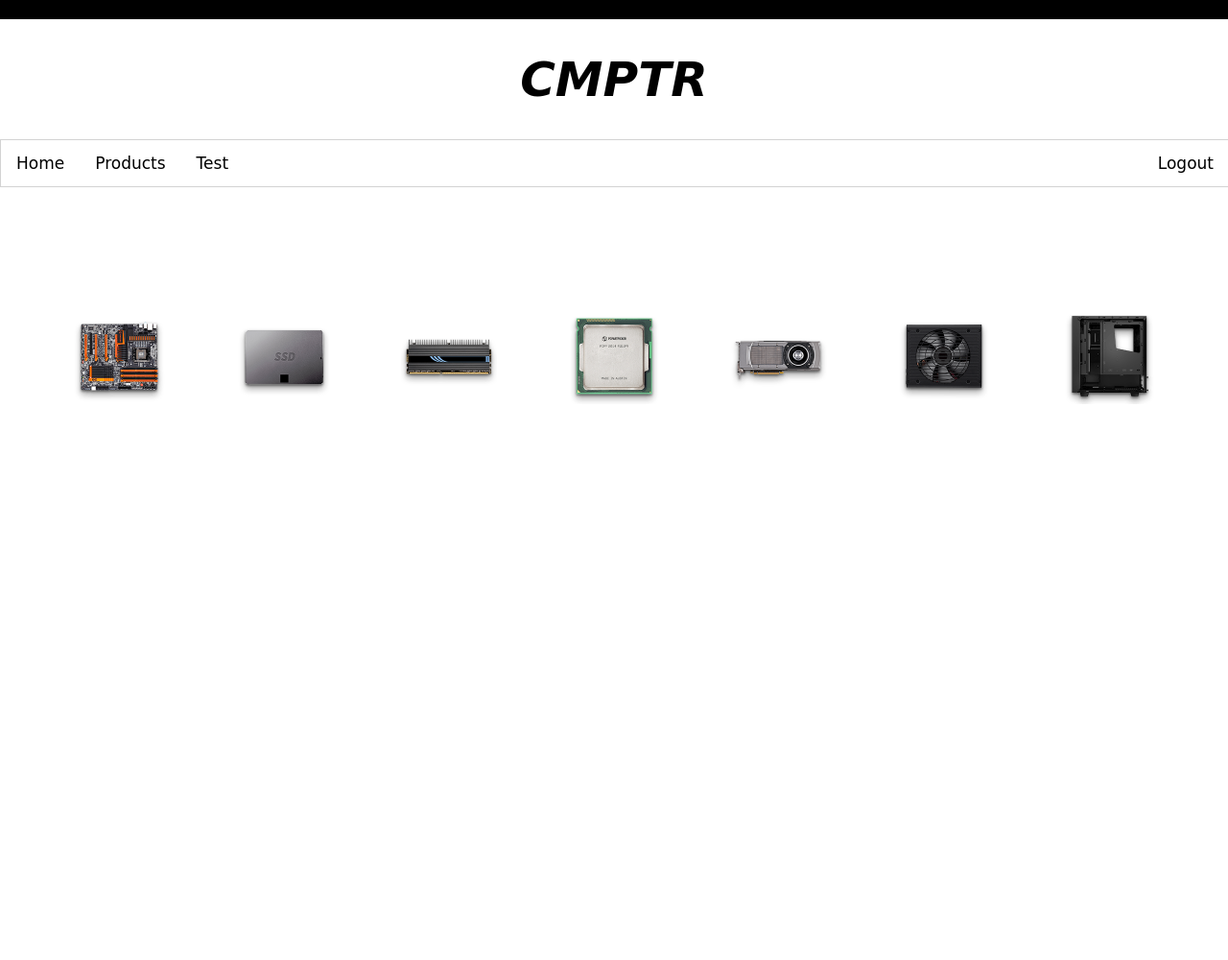
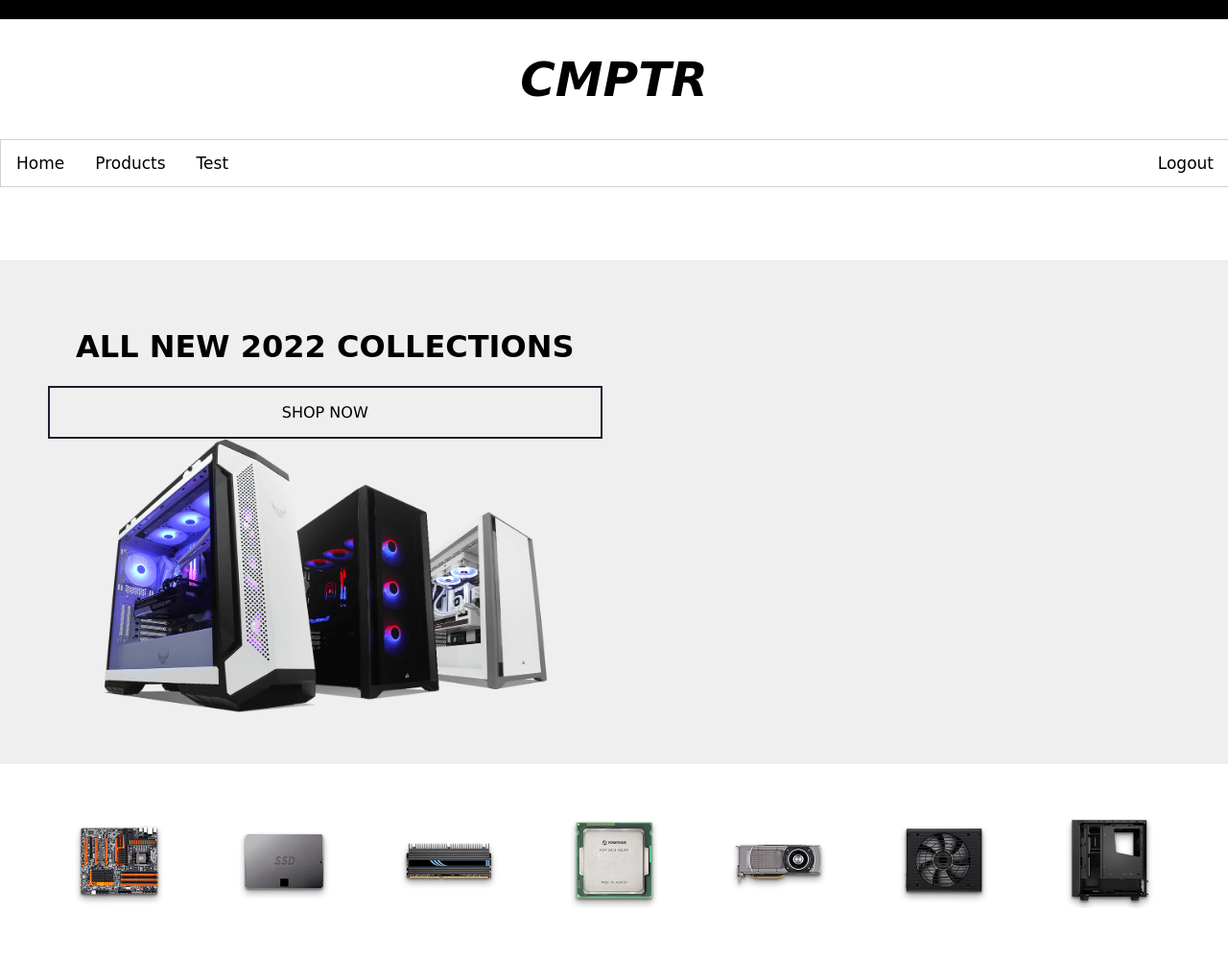
Before and after one commit to Riley-Richards/13DTP, a Flask app: page / in a window 1280 px wide. Shown: the whole page at 96% size. Before the commit the page ends 421 px from the top, so only its background shows below. Run offline with Flask 2, Linux system fonts and the light colour scheme; a user stored in the database is signed in; some web fonts are replaced.

Commit message:
homepage design changes

```diff
--- a/application/static/css/style.css
+++ b/application/static/css/style.css
@@ -179,3 +179,14 @@ body{
   .addtocart:hover p{
     color: white;
   }
+
+
+  .homesale-grid {
+    display: grid;
+    height: auto;
+    grid-gap: 25px;
+    padding: 50px;
+    grid-template-columns: 1fr 1fr;
+    position: relative;
+    background-color: #f0efef;
+  }
--- a/application/templates/home.html
+++ b/application/templates/home.html
@@ -5,6 +5,26 @@
 
 {% if current_user.is_authenticated %}
 <br><br><br><br>
+
+<div class = "homesale-grid">
+
+    <center>
+    <div class = "home_info">
+        <b><h1>ALL NEW 2022 COLLECTIONS</h1></b>
+        <center>
+        <div class = "addtocart">
+            <center><p> SHOP NOW </p></center>
+        </div>
+        </center>
+    </div>
+
+    <div class = "home_image">
+        <img src="/static/images/homepage/bigpc.png" style="height: auto; width: 85%;">
+    </div>
+    </center>
+
+</div>
+
 <center>
 <div class = "home-grid">
 
```
Also changed, not shown: application/static/images/homepage/bigpc.png (added), 5 other files.
